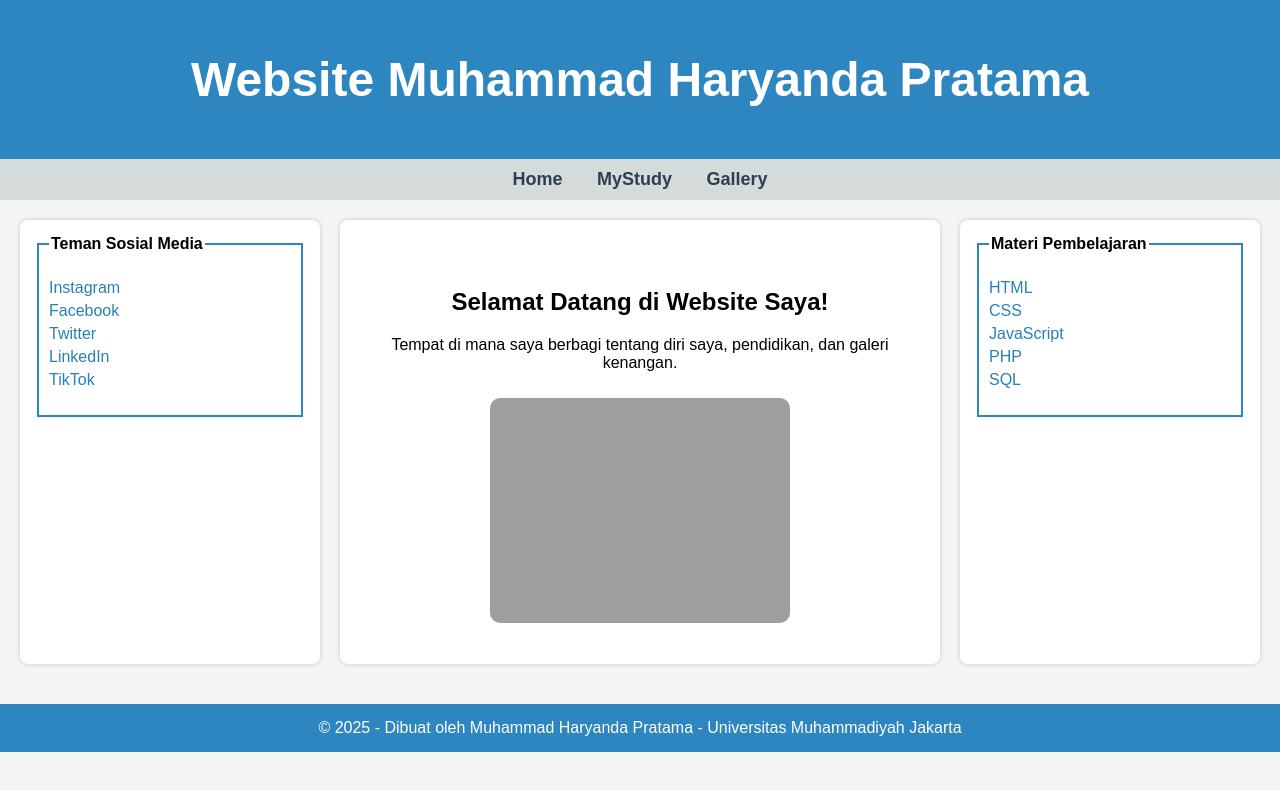
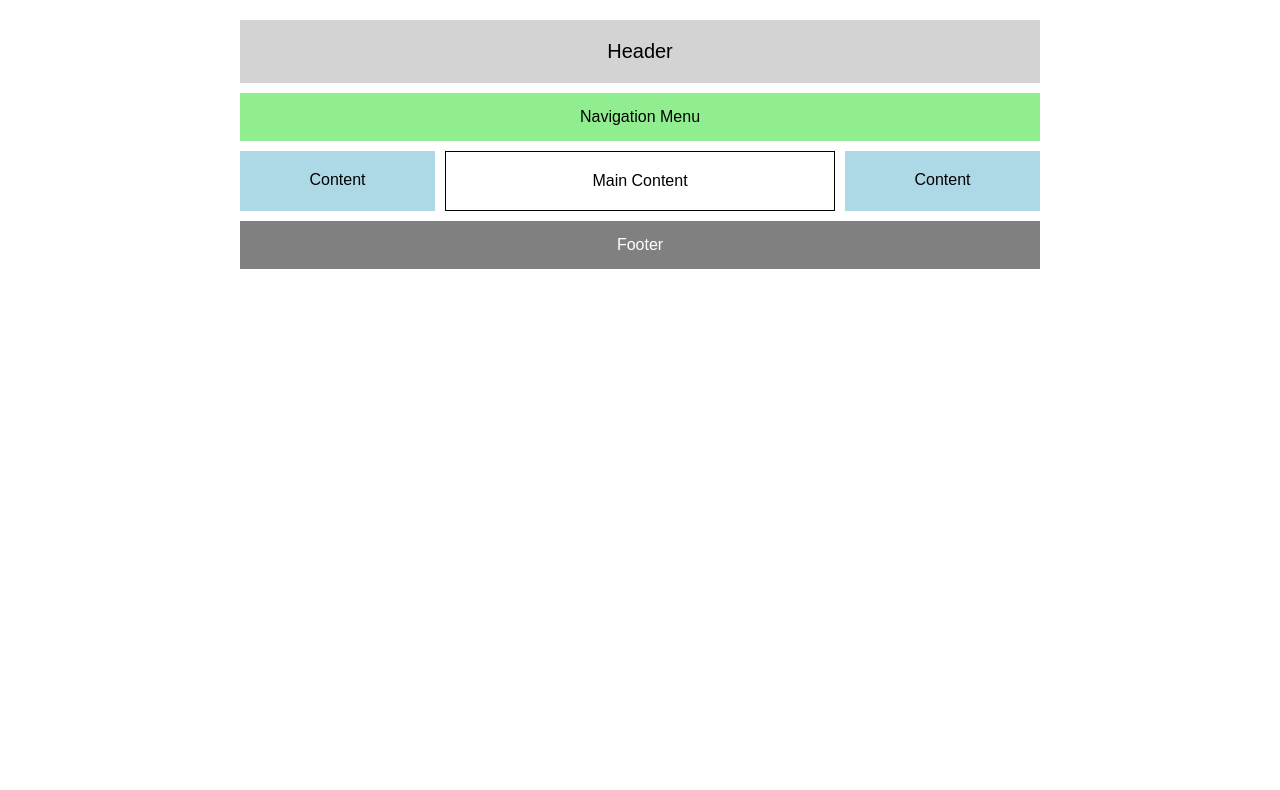
Before and after one commit to aryyyyy26/sistem-parkir-Bahasa-c-, a plain HTML site: page index.html in a window 1280 px wide. Drawn offline with Linux system fonts and the light colour scheme.

Commit message:
Add files via upload

```diff
--- a/index.html
+++ b/index.html
@@ -3,55 +3,17 @@
 <head>
     <meta charset="UTF-8">
     <meta name="viewport" content="width=device-width, initial-scale=1.0">
-    <title>Website Muhammad Haryanda Pratama</title>
+    <title>Layout CSS Grid</title>
     <link rel="stylesheet" href="style.css">
 </head>
 <body>
-
-    <header>
-        <h1>Website Muhammad Haryanda Pratama</h1>
-    </header>
-
-    <nav>
-        <a href="home.html" target="main">Home</a>
-        <a href="study.html" target="main">MyStudy</a>
-        <a href="gallery.html" target="main">Gallery</a>
-    </nav>
-
     <div class="container">
-        <aside class="left">
-            <fieldset>
-                <legend><b>Teman Sosial Media</b></legend>
-                <ul>
-                    <li><a href="https://instagram.com/_aryy26" target="_blank">Instagram</a></li>
-                    <li><a href="https://facebook.com/Muhammad Barid" target="_blank">Facebook</a></li>
-                    <li><a href="https://twitter.com/elonmusk" target="_blank">Twitter</a></li>
-                    <li><a href="https://linkedin.com" target="_blank">LinkedIn</a></li>
-                    <li><a href="https://tiktok.com/@abcdfghary" target="_blank">TikTok</a></li>
-            </fieldset>
-        </aside>
-
-        <main>
-            <iframe src="home.html" name="main"></iframe>
-        </main>
-
-        <aside class="right">
-            <fieldset>
-                <legend><b>Materi Pembelajaran</b></legend>
-                <ul>
-                    <li><a href="https://developer.mozilla.org/en-US/docs/Web/HTML" target="_blank">HTML</a></li>
-            <li><a href="https://developer.mozilla.org/en-US/docs/Web/CSS" target="_blank">CSS</a></li>
-            <li><a href="https://developer.mozilla.org/en-US/docs/Web/JavaScript" target="_blank">JavaScript</a></li>
-            <li><a href="https://www.php.net/docs.php" target="_blank">PHP</a></li>
-            <li><a href="https://www.w3schools.com/sql/" target="_blank">SQL</a></li>
-                </ul>
-            </fieldset>
-        </aside>
+        <header>Header</header>
+        <nav>Navigation Menu</nav>
+        <aside class="left">Content</aside>
+        <main>Main Content</main>
+        <aside class="right">Content</aside>
+        <footer>Footer</footer>
     </div>
-
-    <footer>
-        &copy; 2025 - Dibuat oleh Muhammad Haryanda Pratama - Universitas Muhammadiyah Jakarta
-    </footer>
-
 </body>
 </html>
--- a/style.css
+++ b/style.css
@@ -1,96 +1,61 @@
-body {
-    font-family: Arial, sans-serif;
+
+* {
     margin: 0;
     padding: 0;
-    background-color: #f5f5f5;
+    box-sizing: border-box;
+    text-align: center;
+    font-family: Arial, sans-serif;
 }
-
-
-header {
-    background-color: #2E86C1;
-    color: white;
-    text-align: center;
-    padding: 20px;
-    font-size: 24px;
-}
-
-
-nav {
-    background-color: #D5DBDB;
-    text-align: center;
-    padding: 10px;
-}
-
-nav a {
-    margin: 0 15px;
-    text-decoration: none;
-    font-weight: bold;
-    color: #2C3E50;
-    font-size: 18px;
-}
-
-nav a:hover {
-    color: #E74C3C;
-}
-
 
 .container {
     display: grid;
+    grid-template-areas:
+        "header header header"
+        "nav nav nav"
+        "left main right"
+        "footer footer footer";
     grid-template-columns: 1fr 2fr 1fr;
-    gap: 20px;
+    grid-template-rows: auto;
+    gap: 10px;
+    max-width: 800px;
+    margin: 20px auto;
+}
+
+header {
+    grid-area: header;
+    background: lightgray;
+    padding: 20px;
+    font-size: 20px;
+}
+
+nav {
+    grid-area: nav;
+    background: lightgreen;
+    padding: 15px;
+}
+
+.left {
+    grid-area: left;
+    background: lightblue;
     padding: 20px;
 }
 
-
-.left, .right {
-    background-color: #fff;
-    padding: 15px;
-    border-radius: 8px;
-    box-shadow: 0px 0px 5px rgba(0,0,0,0.2);
+main {
+    grid-area: main;
+    background: white;
+    padding: 20px;
+    border: 1px solid black;
 }
 
-fieldset {
-    border: 2px solid #2E86C1;
-    padding: 10px;
+.right {
+    grid-area: right;
+    background: lightblue;
+    padding: 20px;
 }
 
-ul {
-    list-style-type: none;
-    padding: 0;
+footer {
+    grid-area: footer;
+    background: gray;
+    padding: 15px;
+    color: white;
 }
-
-li {
-    margin: 5px 0;
-}
-
-a {
-    text-decoration: none;
-    color: #2980B9;
-}
-
-a:hover {
-    color: #E74C3C;
-}
-
-
-main {
-    background-color: white;
-    padding: 20px;
-    border-radius: 8px;
-    box-shadow: 0px 0px 5px rgba(0,0,0,0.2);
-}
-
-iframe {
-    width: 100%;
-    height: 400px;
-    border: none;
-}
-
-
-footer {
-    background-color: #2E86C1;
-    color: white;
-    text-align: center;
-    padding: 15px;
-    margin-top: 20px;
-}
```
